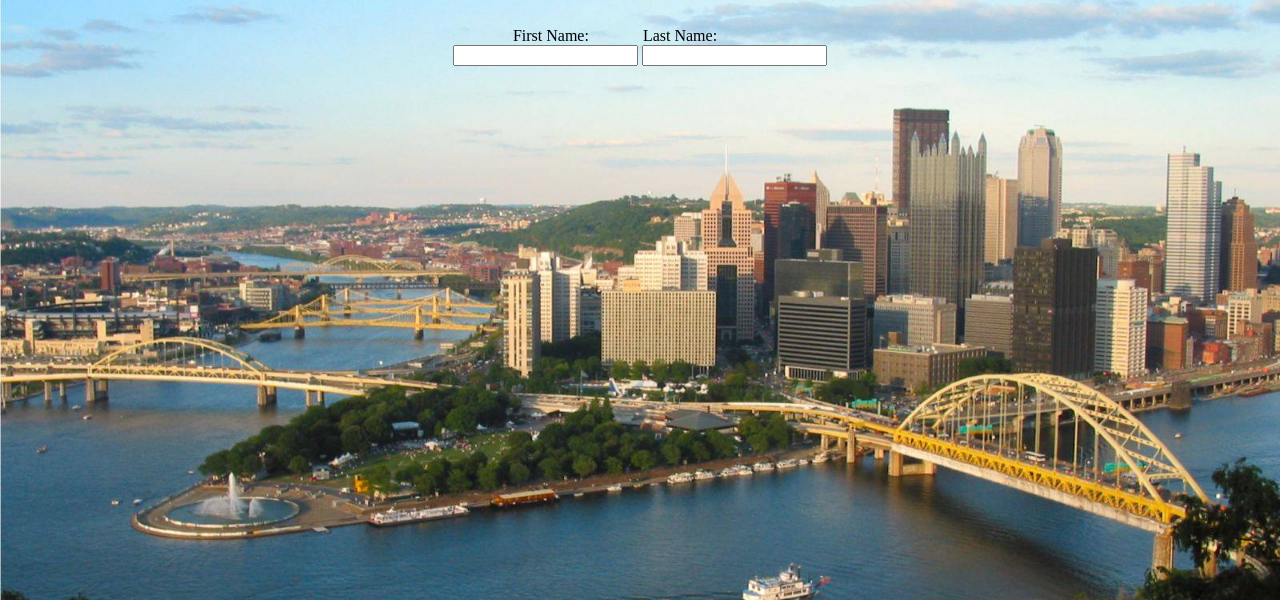
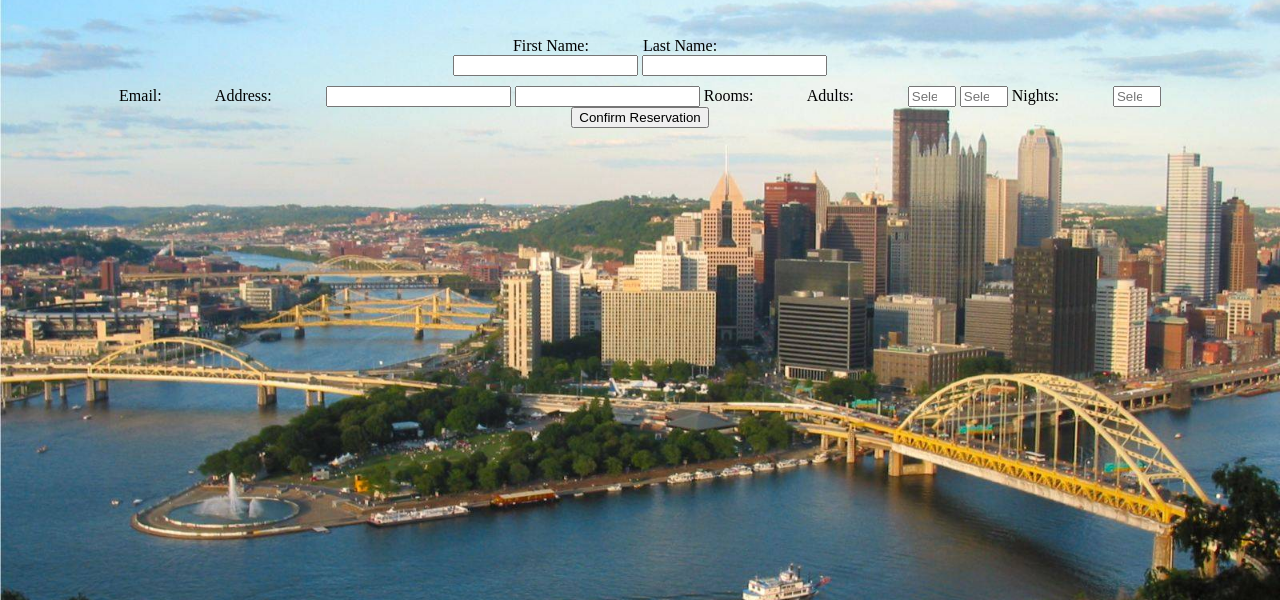
Before and after one commit to ashergreen82/Assignment-2---Sample-Hotel-Booking-Site, a plain HTML site: page index.html in a window 1280 px wide. Shown: the part 200-800 px from the top of the page. Drawn offline with Linux system fonts and the light colour scheme.

Commit message:
Added some more fields with Limits

```diff
--- a/index.html
+++ b/index.html
@@ -33,16 +33,38 @@
         label{
             margin-right: 50px;
         }
+        div {
+            text-align: center;
+            padding-top: 10px;
+        }
+
+
     </style>
 </head>
 <body>
     <h1>Three Rivers Resort</h1>
     <h2>Pittsburgh's Finest Luxury Vacation Destination</h2>
     <form>
-        <label for="fname">First Name:</label>
-        <label for="fname">Last Name:</label><br>
-        <input type="text" id="fname" name="fname">
-        <input type="text" id="lname" name="lname">
+        <div class = "container">
+            <label for="fname">First Name:</label>
+            <label for="lname">Last Name:</label><br>
+            <input type="text" id="fname" name="fname">
+            <input type="text" id="lname" name="lname">
+        </div>
+        <div>
+            <label for="email">Email:</label>
+
+            <label for="address">Address:</label>
+            <input type="email" id="email" name="fname">
+            <input type="text" id="address" name="lname">
+            <label for="rooms">Rooms:</label>
+            <label for="adults">Adults:</label>
+            <input type="number" id="rooms" name="rooms" placeholder= "Select Number of Rooms" min="1" max="2">
+            <input type="number" id="adults" name="adults" placeholder = "Select Number of Adults" min="1" max="4">
+            <label for="nights">Nights:</label>
+            <input type="number" id="nights" name="nights" placeholder = "Select Number of Nights" min="1" max="4">
+        </div>
+        <button type="submit">Confirm Reservation</button>
     </form>
 </body>
 </html>
```
